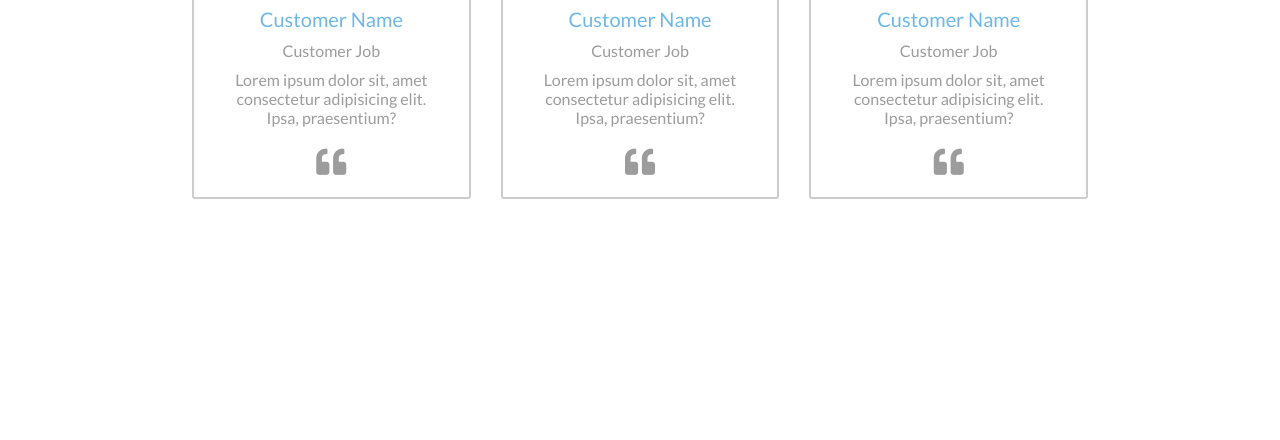
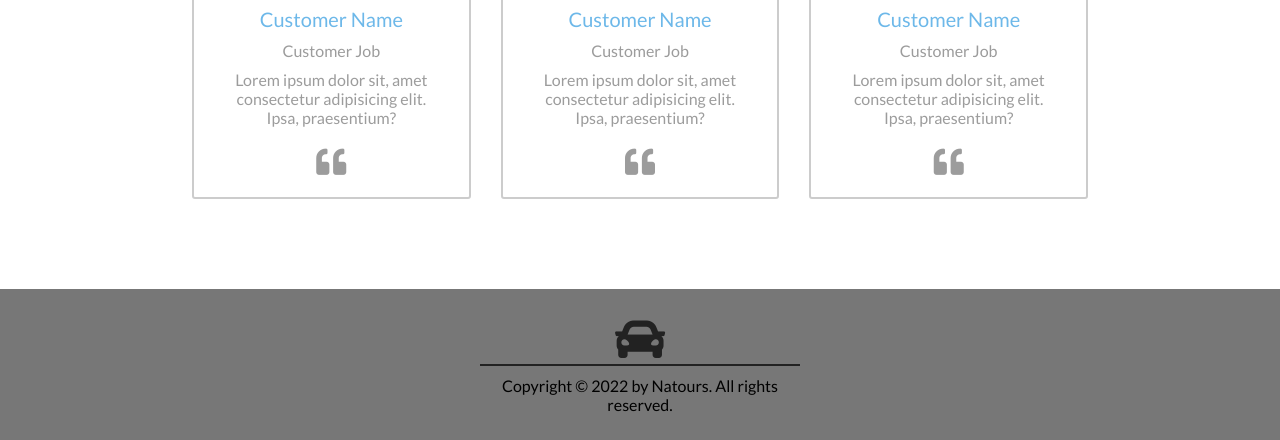
Before and after one commit to elvintern/cloning-website-using-scss, a website: page coding/index.html in a window 1280 px wide. Shown: the part 5803-6243 px from the top of the page. Before the commit the page ends 6092 px from the top, so only its background shows below. Drawn offline with Linux system fonts and the light colour scheme.

Commit message:
add footer

```diff
--- a/coding/index.html
+++ b/coding/index.html
@@ -520,5 +520,14 @@
         </div>
       </section>
     </main>
+
+    <footer class="footer">
+      <a class="footer__logo" href="#"
+        ><i class="footer__logo-icon fas fa-car"></i
+      ></a>
+      <p class="footer__copyright">
+        Copyright © 2022 by Natours. All rights reserved.
+      </p>
+    </footer>
   </body>
 </html>
--- a/coding/resources/sass/_style.scss
+++ b/coding/resources/sass/_style.scss
@@ -153,9 +153,7 @@ body {
 
   &__logo {
     &-icon {
-      color: v.$color-black;
-      font-size: 5rem;
-      @include m.link-transition;
+      @include m.logo-style;
 
       &:hover {
         transform: scale(1.2);
@@ -741,3 +739,29 @@ body {
     margin-top: 2rem;
   }
 }
+
+// ********************************************************************
+// Footer Style
+// ********************************************************************
+.footer {
+  background-color: v.$color-grey-dark;
+  padding: v.$padding-footer;
+  text-align: center;
+
+  &__logo {
+    &-icon {
+      @include m.logo-style;
+
+      &:hover {
+        transform: scale(1.2);
+      }
+    }
+  }
+
+  &__copyright {
+    width: 25%;
+    margin: 0 auto;
+    padding-top: 1rem;
+    border-top: solid 2px v.$color-black;
+  }
+}
--- a/coding/resources/sass/abstracts/_mixins.scss
+++ b/coding/resources/sass/abstracts/_mixins.scss
@@ -3,6 +3,12 @@
 // I made this mixin just for practice!
 @mixin link-transition($speed: 0.2s) {
   transition: $speed linear;
+}
+
+@mixin logo-style {
+  color: v.$color-black;
+  font-size: 5rem;
+  transition: 0.2s linear;
 }
 
 @mixin flex-gap($gap: 3rem) {
--- a/coding/resources/sass/abstracts/_variables.scss
+++ b/coding/resources/sass/abstracts/_variables.scss
@@ -18,3 +18,4 @@ $color-yellow: #e6bf21;
 // Length
 // *******************************************
 $padding-section: 7% 15%;
+$padding-footer: 2% 0;
```
Also changed, not shown: coding/resources/css/style.css, 1 other file.
